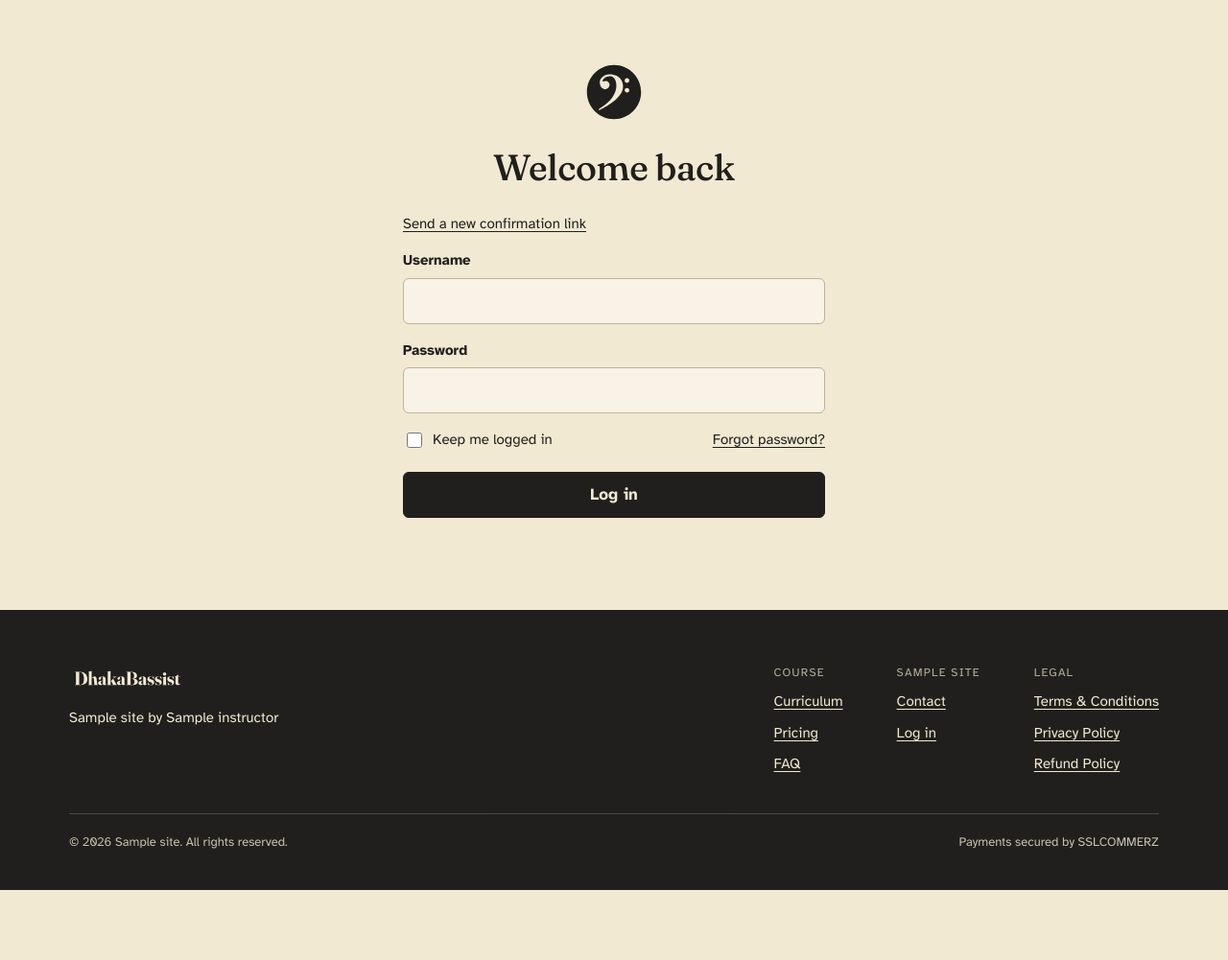
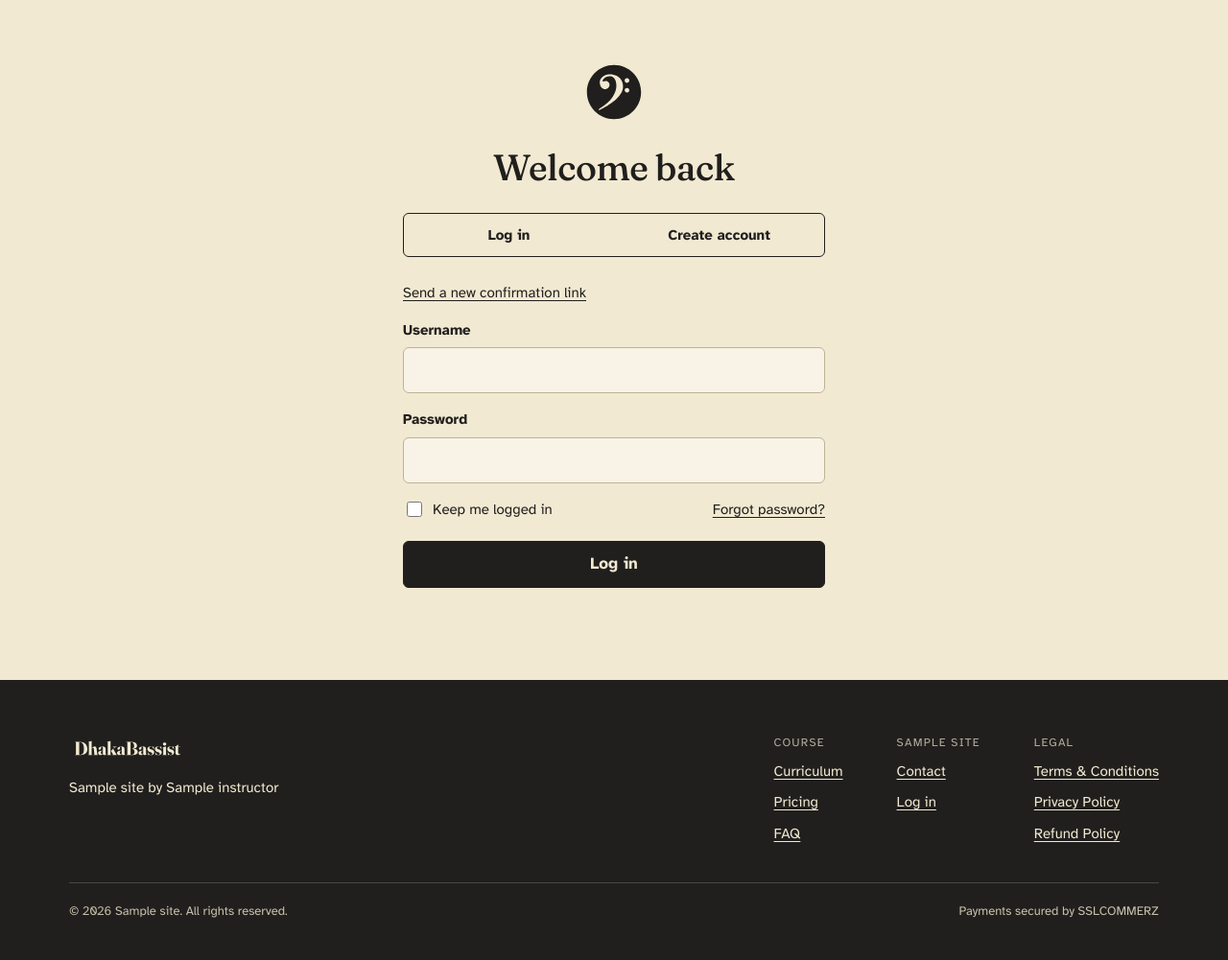
Before and after one commit to giasuddin90/dhakabassist, a Django app: template templates/accounts/login.html in a window 1280 px wide. Shown: the part 81-1082 px from the top of the page at 96% size. Before the commit the page ends 1009 px from the top, so only its background shows below. Run offline with Django 4.2, Linux system fonts and the light colour scheme; the template is opened without the code that fills it: most values are stand-ins (such as "Sample title", 1, 10 or a date in 2020); form fields are guessed from the names that the template uses; parts of the project's set-up code (start-up, migrations or seed data) failed here and were passed over.

Commit message:
active login option

```diff
--- a/accounts/views.py
+++ b/accounts/views.py
@@ -55,8 +55,8 @@ class RegisterView(FormView):
     from then on.
     """
 
-    # template_name = "accounts/login.html"
-    template_name = "pages/404.html"
+    template_name = "accounts/login.html"
+    # template_name = "pages/404.html"
     form_class = RegisterForm
 
     def dispatch(self, request, *args, **kwargs):
--- a/templates/accounts/login.html
+++ b/templates/accounts/login.html
@@ -13,12 +13,12 @@
       {% if mode == 'register' %}{% translate "Create your account" %}{% else %}{% translate "Welcome back" %}{% endif %}
     </h1>
 
-<!--    <div class="segmented">-->
-<!--      <a href="{% url 'accounts:login' %}{% if request.GET.next %}?next={{ request.GET.next|urlencode }}{% endif %}"-->
-<!--         {% if mode == 'login' %}aria-current="page"{% endif %}>{% translate "Log in" %}</a>-->
-<!--      <a href="{% url 'accounts:register' %}{% if request.GET.next %}?next={{ request.GET.next|urlencode }}{% endif %}"-->
-<!--         {% if mode == 'register' %}aria-current="page"{% endif %}>{% translate "Create account" %}</a>-->
-<!--    </div>-->
+    <div class="segmented">
+      <a href="{% url 'accounts:login' %}{% if request.GET.next %}?next={{ request.GET.next|urlencode }}{% endif %}"
+         {% if mode == 'login' %}aria-current="page"{% endif %}>{% translate "Log in" %}</a>
+      <a href="{% url 'accounts:register' %}{% if request.GET.next %}?next={{ request.GET.next|urlencode }}{% endif %}"
+         {% if mode == 'register' %}aria-current="page"{% endif %}>{% translate "Create account" %}</a>
+    </div>
 
     <form method="post" class="stack u-gap-16" novalidate>
       {% csrf_token %}
```
